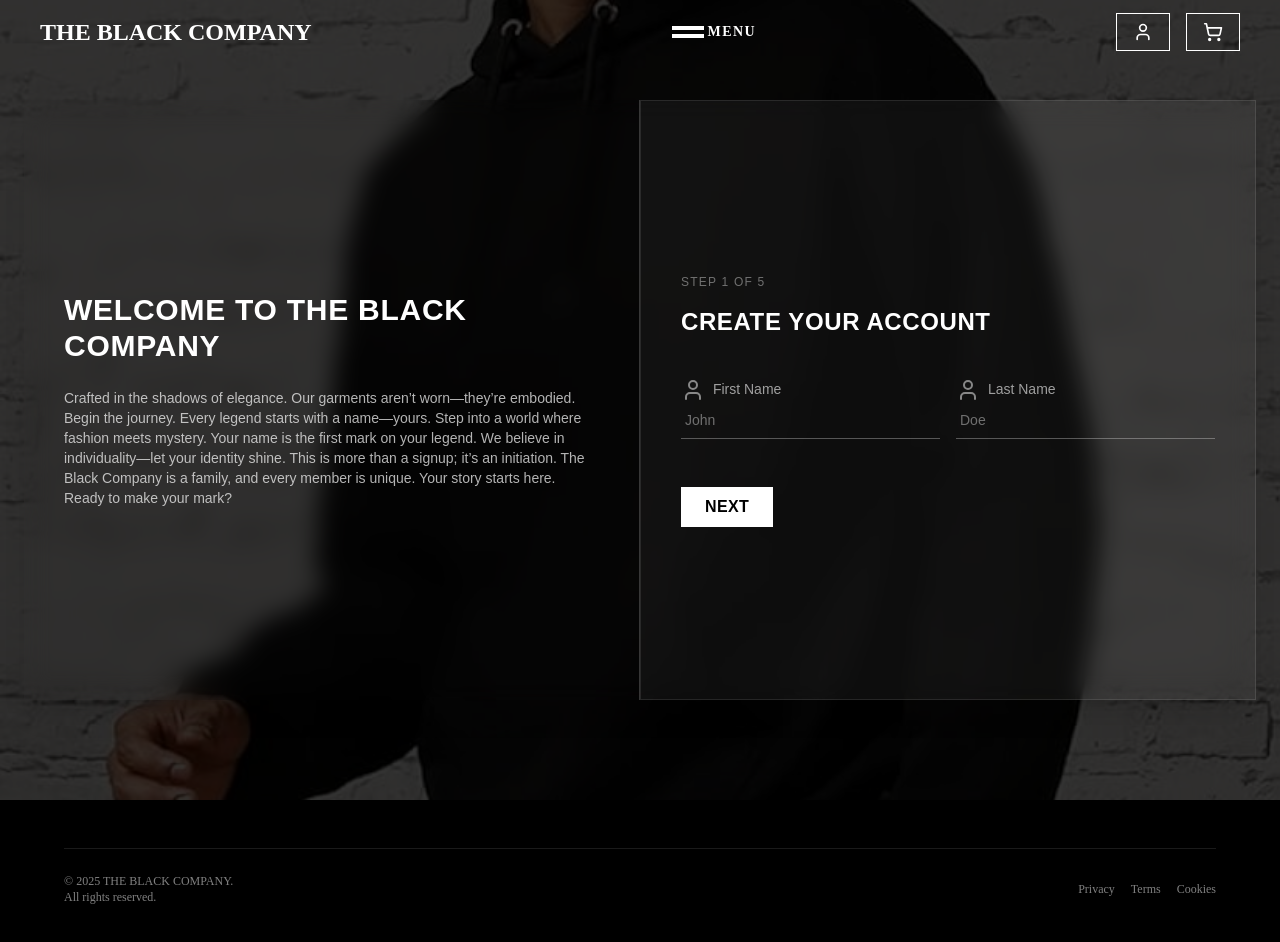
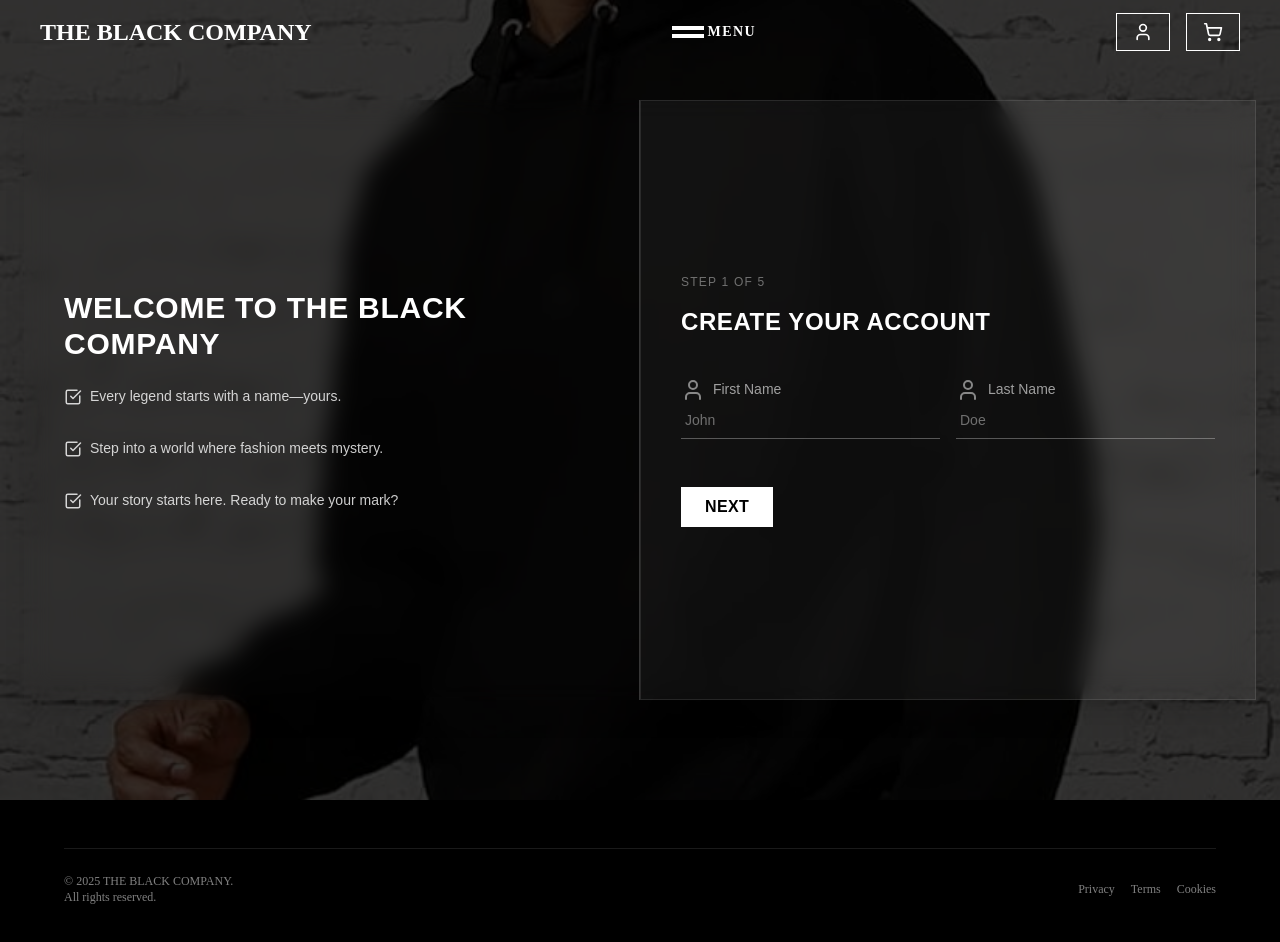
Before and after one commit to Akdest/TheBlackCompany, a Next.js app: page /pages/CreateAccount in a window 1280 px wide. Shown: the top 942 px of the page. Built offline with nearby package versions, Linux system fonts and the light colour scheme.

Commit message:
updt create accnt

```diff
--- a/src/app/pages/CreateAccount/page.tsx
+++ b/src/app/pages/CreateAccount/page.tsx
@@ -4,7 +4,7 @@ import React, { useState } from "react";
 import Image from "next/image";
 import { motion, AnimatePresence } from "framer-motion";
 import Navbar from "@/app/components/Navbar";
-import { User, Mail, Calendar, MapPin, Lock, EyeOff, Eye } from "lucide-react";
+import { User, Mail, Calendar, MapPin, Lock, EyeOff, Eye, CheckSquare } from "lucide-react";
 import Footer from "@/app/components/Footer";
 
 export default function CreateAccount() {
@@ -102,32 +102,102 @@ export default function CreateAccount() {
     alert("Account created! Check console for details. Remove this alert in production.");
   };
 
-const leftContentByStep: Record<number, { title: string; description: string }> = {
+const leftContentByStep: Record<number, { title: string; description: React.ReactNode }> = {
     1: {
         title: "Welcome to The Black Company",
-        description:
-            "Crafted in the shadows of elegance. Our garments aren’t worn—they’re embodied. Begin the journey. Every legend starts with a name—yours.\n\nStep into a world where fashion meets mystery. Your name is the first mark on your legend. We believe in individuality—let your identity shine. This is more than a signup; it’s an initiation. The Black Company is a family, and every member is unique. Your story starts here. Ready to make your mark?"
+        description: (
+            <ul className="space-y-8 text-white/80 text-sm">
+                <li className="flex items-start gap-2">
+                    <CheckSquare className="text-white/80 mt-0.5" size={18} />
+                    Every legend starts with a name—yours.
+                </li>
+                <li className="flex items-start gap-2">
+                    <CheckSquare className="text-white/80 mt-0.5" size={18} />
+                    Step into a world where fashion meets mystery.
+                </li>
+                <li className="flex items-start gap-2">
+                    <CheckSquare className="text-white/80 mt-0.5" size={18} />
+                    Your story starts here. Ready to make your mark?
+                </li>
+            </ul>
+        )
     },
     2: {
         title: "Connect With Us",
-        description:
-            "Stay in the loop with drops, events, and encrypted fashion memos. We don’t spam. We whisper. Your email is your key to the inner circle.\n\nExpect only the most vital transmissions—exclusive offers, secret launches, and invitations to private events. We value your privacy and never share your details. Communication is sacred here. Your inbox will be a portal to our world. Join the conversation, and never miss a moment of the movement."
+        description: (
+            <ul className="space-y-8 text-white/80 text-sm">
+                <li className="flex items-start gap-2">
+                    <CheckSquare className="text-white/80 mt-0.5" size={18} />
+                    Get exclusive offers and secret launches.
+                </li>
+                <li className="flex items-start gap-2">
+                    <CheckSquare className="text-white/80 mt-0.5" size={18} />
+                    No spam—only vital transmissions.
+                </li>
+                <li className="flex items-start gap-2">
+                    <CheckSquare className="text-white/80 mt-0.5" size={18} />
+                    Your privacy is respected and protected.
+                </li>
+            </ul>
+        )
     },
     3: {
         title: "Age of Elegance",
-        description:
-            "Style has no age—but our coven begins at 15. Ensure you're ready to wield it. Your birthdate unlocks the next chapter.\n\nWe honor the wisdom of experience and the spark of youth. This is a rite of passage—prove you’re ready to join the ranks. Age is more than a number; it’s a badge of readiness. Your journey is just beginning. Let your legacy grow with us. The next chapter awaits those who are prepared."
+        description: (
+            <ul className="space-y-8 text-white/80 text-sm">
+                <li className="flex items-start gap-2">
+                    <CheckSquare className="text-white/80 mt-0.5" size={18} />
+                    Membership begins at age 15+.
+                </li>
+                <li className="flex items-start gap-2">
+                    <CheckSquare className="text-white/80 mt-0.5" size={18} />
+                    This is your rite of passage.
+                </li>
+                <li className="flex items-start gap-2">
+                    <CheckSquare className="text-white/80 mt-0.5" size={18} />
+                    Let your legacy grow with us.
+                </li>
+            </ul>
+        )
     },
     4: {
         title: "Your Domain",
-        description:
-            "Let us know where your cloak flies. A well-placed delivery is the start of everything. Your address is safe in our vault.\n\nWe deliver not just products, but experiences. Your location is the gateway to our world. Rest assured, your information is guarded with utmost care. Expect swift, secure, and discreet deliveries. Every address tells a story—let yours be the next. Welcome to the network of the chosen."
+        description: (
+            <ul className="space-y-8 text-white/80 text-sm">
+                <li className="flex items-start gap-2">
+                    <CheckSquare className="text-white/80 mt-0.5" size={18} />
+                    Fast, secure, and discreet deliveries.
+                </li>
+                <li className="flex items-start gap-2">
+                    <CheckSquare className="text-white/80 mt-0.5" size={18} />
+                    Your address is safe in our vault.
+                </li>
+                <li className="flex items-start gap-2">
+                    <CheckSquare className="text-white/80 mt-0.5" size={18} />
+                    Every address tells a story—let yours be next.
+                </li>
+            </ul>
+        )
     },
     5: {
         title: "Secure the Vault",
-        description:
-            "A strong password. A sealed pact. Guard your account like it’s sacred—it is. Only you hold the key to your legacy.\n\nSecurity is our highest priority. Choose a password that stands the test of time. Protect your secrets and your style. This is your digital fortress—make it impenetrable. Your legacy deserves the best defense. Trust in your strength, and step forward with confidence."
-    },
+        description: (
+            <ul className="space-y-8 text-white/80 text-sm">
+                <li className="flex items-start gap-2">
+                    <CheckSquare className="text-white/80 mt-0.5" size={18} />
+                    Choose a strong, unique password.
+                </li>
+                <li className="flex items-start gap-2">
+                    <CheckSquare className="text-white/80 mt-0.5" size={18} />
+                    Protect your secrets and your style.
+                </li>
+                <li className="flex items-start gap-2">
+                    <CheckSquare className="text-white/80 mt-0.5" size={18} />
+                    Your legacy deserves the best defense.
+                </li>
+            </ul>
+        )
+    }
 };
 
   return (
@@ -164,12 +234,12 @@ const leftContentByStep: Record<number, { title: string; description: string }>
               <h2 className="text-3xl font-semibold uppercase tracking-wide text-white">
                 {leftContentByStep[step]?.title}
               </h2>
-              <p className="text-white/70 text-sm">{leftContentByStep[step]?.description}</p>
+              <div className="text-white/70 text-sm">{leftContentByStep[step]?.description}</div>
             </motion.div>
           </div>
 
           {/* Right Column: Form */}
-          <div className="p-10 flex flex-col justify-center w-full bg-white/5 border border-white/10">
+          <div className="p-10 flex flex-col h-full justify-center w-full bg-white/5 border border-white/10">
             <div className="uppercase text-xs text-white/40 tracking-widest mb-4">
               Step {step} of 5
             </div>
```
